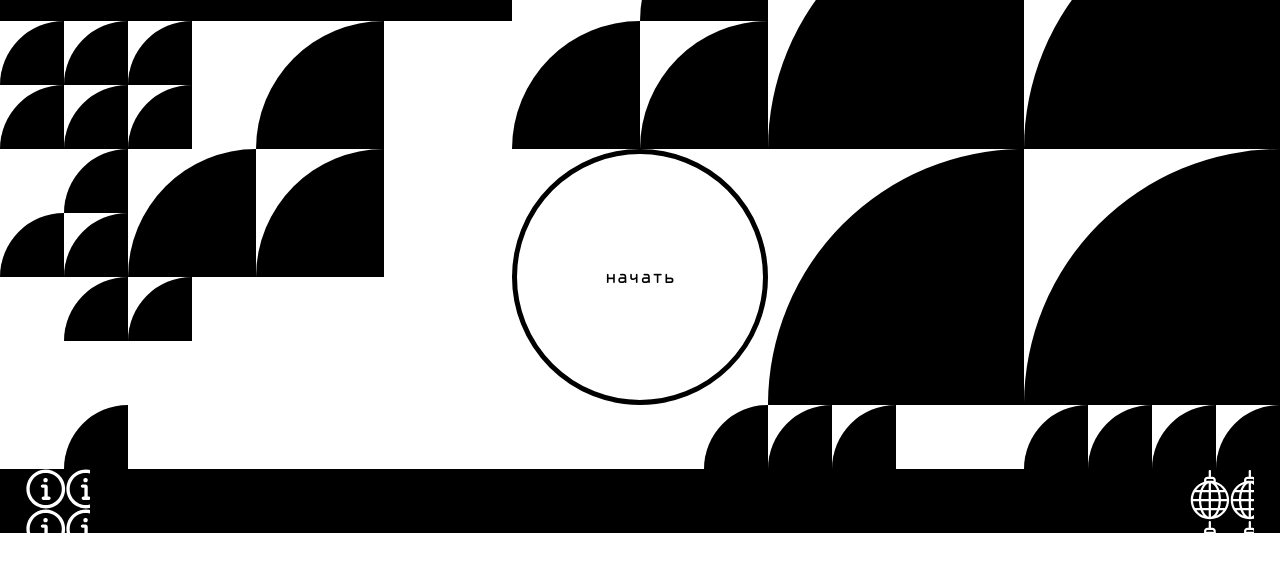
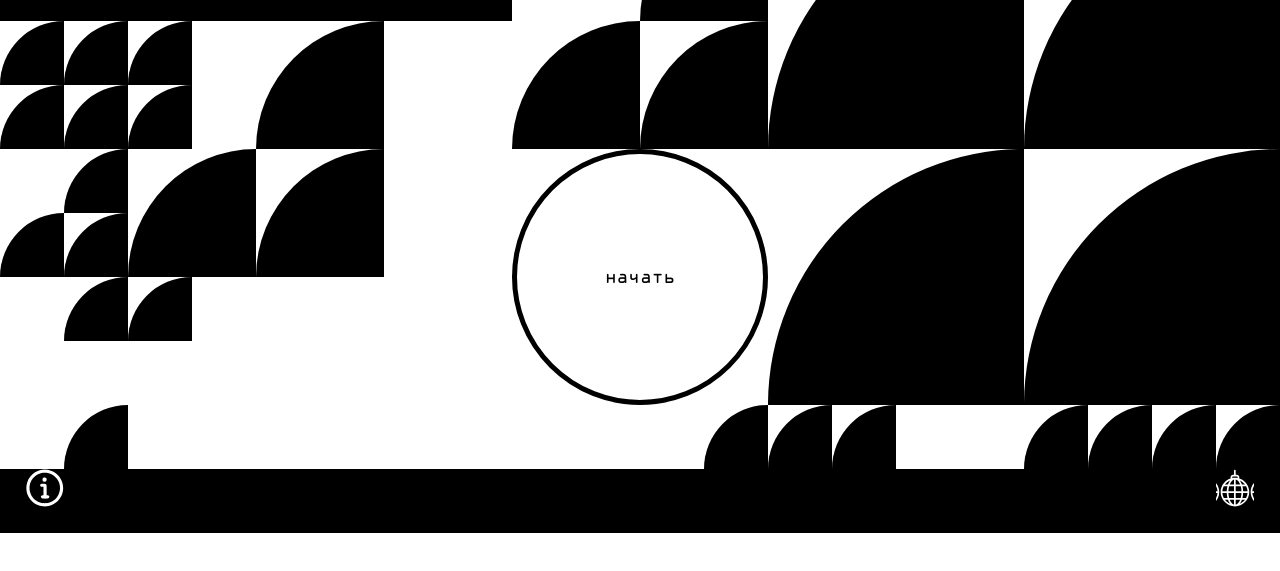
Before and after one commit to Kovriki/interactive_web_poster, a plain HTML site: page index.html in a window 1280 px wide. Shown: the part 107-678 px from the top of the page. Drawn offline with nearby package versions, Linux system fonts and the light colour scheme.

Commit message:
Update content.css

```diff
--- a/stylesheets/content.css
+++ b/stylesheets/content.css
@@ -101,6 +101,7 @@ grid-template-rows:  auto;
   position: relative;
   grid-column-start: 1;
   grid-column-end: 11;
+  vertical-align: middle;
   }
 
 .btn {
@@ -132,8 +133,8 @@ grid-template-rows:  auto;
 
 
 .info {
-  width: 5vw;
-  height: 5vw;
+  width: 3vw;
+  height: 3vw;
   background-color: white;
 
   position: absolute;
@@ -141,19 +142,36 @@ grid-template-rows:  auto;
 
   mask-type: alpha;
   mask-size: no-repeat;
-  -webkit-mask: url(https://raw.githubusercontent.com/Kovriki/interactive_web_poster/2a1dcc8b54ab0b3c49c348e5897e5a21c34135f3/images/info_icon.svg)
+
+
+  -webkit-mask-image: url(https://raw.githubusercontent.com/Kovriki/interactive_web_poster/2a1dcc8b54ab0b3c49c348e5897e5a21c34135f3/images/info_icon.svg);
+  -webkit-mask-position:center;
+  -webkit-mask-size: contain;
+      -webkit-mask-type: luminance;
+  /* -webkit-mask-type: alpha; */
+
+
 }
 
+
 .disco {
-  width: 5vw;
-  height: 5vw;
+  width: 3vw;
+  height: 3vw;
   background-color: white;
 
   position: absolute;
   right: 2vw;
 
   mask-type: alpha;
-  -webkit-mask: url(https://raw.githubusercontent.com/Kovriki/interactive_web_poster/2a1dcc8b54ab0b3c49c348e5897e5a21c34135f3/images/disco_icon.svg)
+  mask-size: no-repeat;
+
+
+  -webkit-mask-image: url(https://raw.githubusercontent.com/Kovriki/interactive_web_poster/2a1dcc8b54ab0b3c49c348e5897e5a21c34135f3/images/disco_icon.svg);
+  -webkit-mask-position:center;
+  -webkit-mask-size: contain;
+    -webkit-mask-type: luminance;
+
+
 }
 
 .setka {
@@ -219,6 +237,8 @@ grid-template-rows:  auto;
   display: grid;
   grid-template-columns: 12.5vw 12.5vw;
   grid-template-rows: 12.5vw 12.5vw;
+  border-bottom: solid 3px black;
+  border-right: solid 3px black;
   /* box-sizing: border-box; */
 
 }
@@ -227,8 +247,11 @@ grid-template-rows:  auto;
   height: 12.5vw;
   display: inline-grid;
   background-color: #fff;
+  border-style: solid;
+  border: solid 3px  black;
 
-  border: solid 3px black;
+  border-right: none;
+  border-bottom: none;
   box-sizing: border-box;
   transition: .1s;
 }
```
